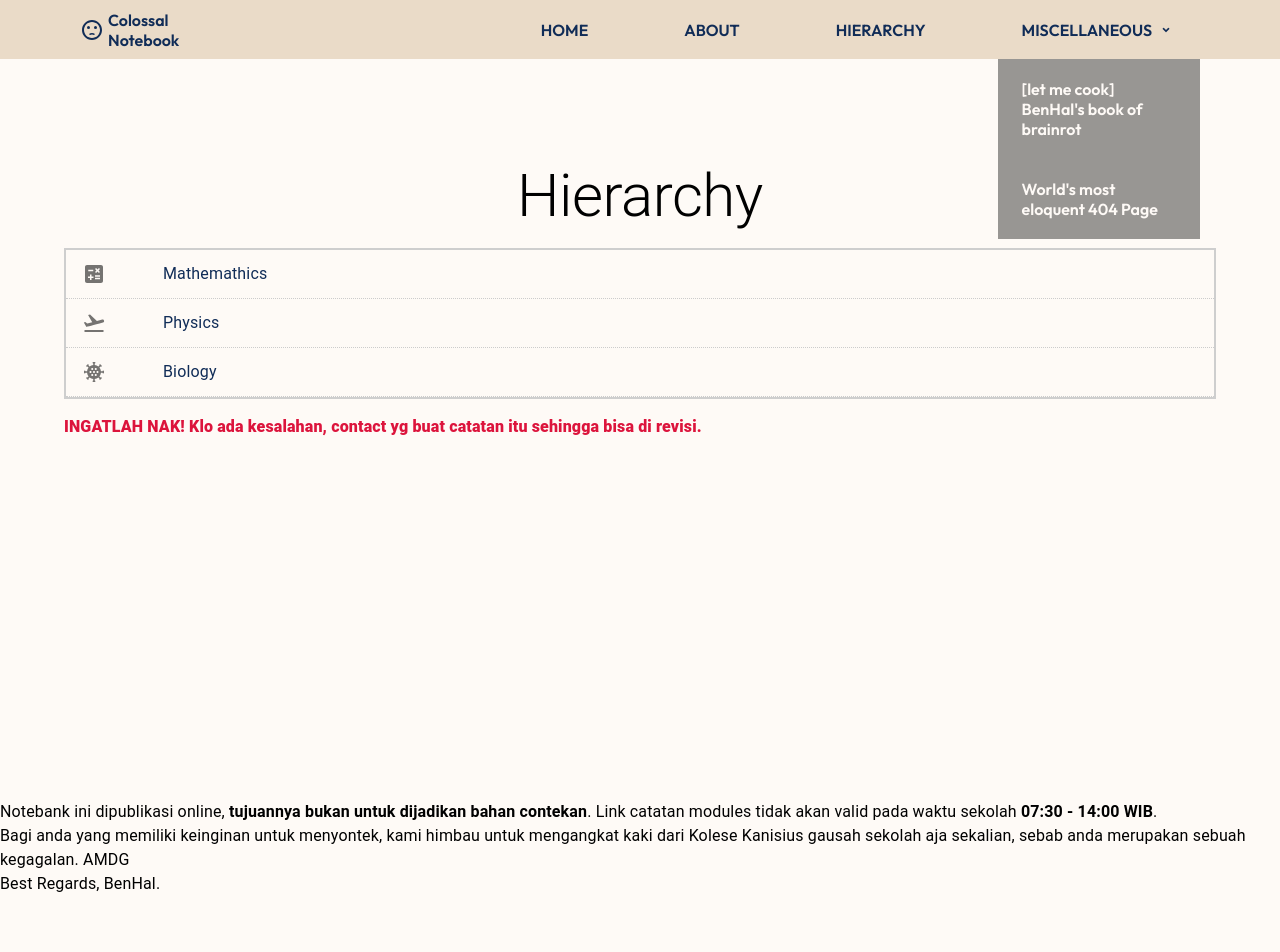
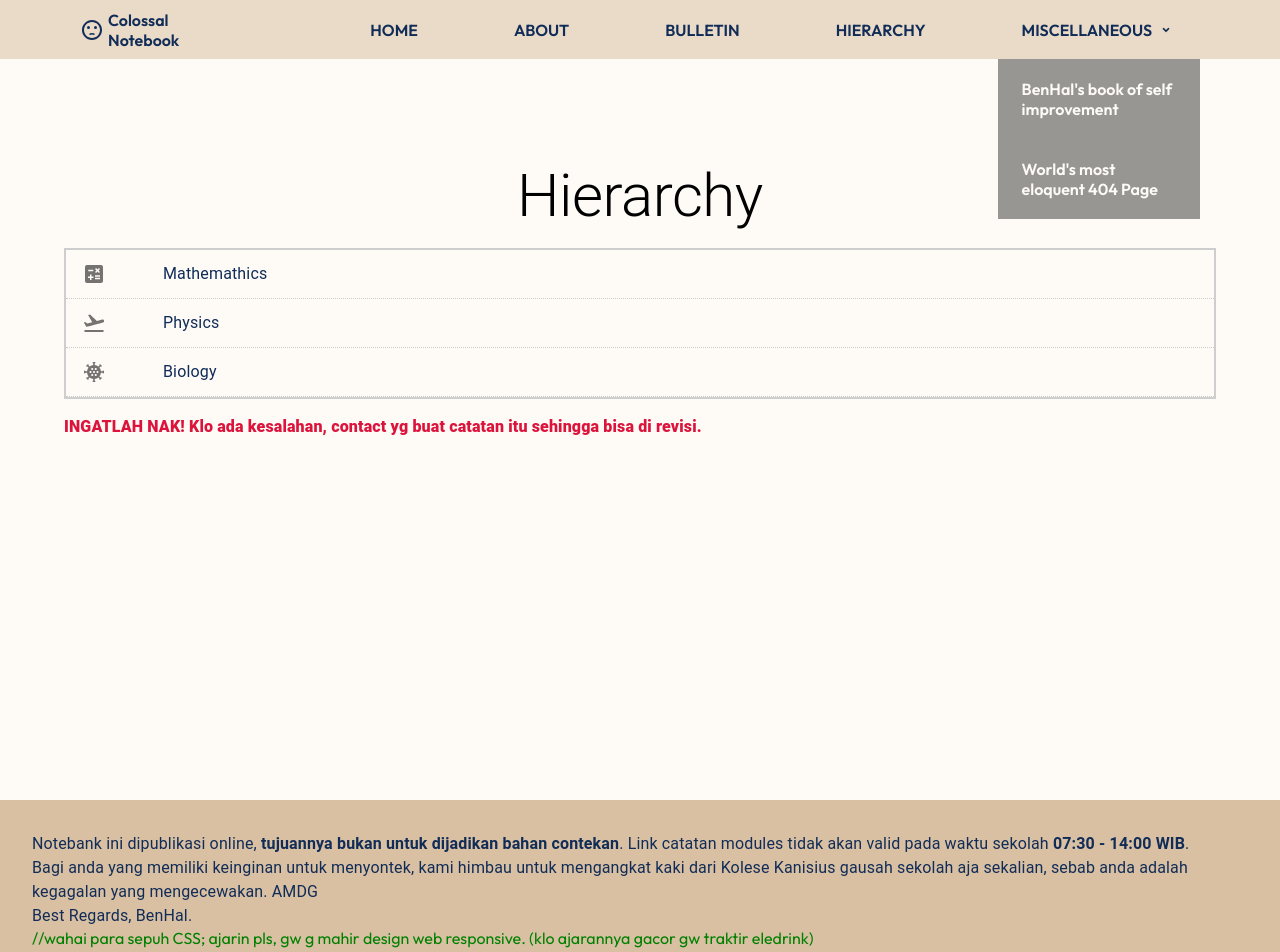
Before and after one commit to Benedict02/caniarc, a React (Vite) app: page /ColossalNotebook/hierarchy in a window 1280 px wide. Shown: the top 952 px of the page. Before the commit the page ends 896 px from the top, so only its background shows below. Built offline with nearby package versions, Linux system fonts and the light colour scheme.

Commit message:
WOW! BenHal Juni gbs coding react!! 1. Changed the `collapse` element algorithm. 2. Revamped the footer 3. Added BenHal's book of self improvement 4. Added Bulletin for current(important) materials

```diff
--- a/src/components/Footer.jsx
+++ b/src/components/Footer.jsx
@@ -3,7 +3,15 @@ import { Stack, Typography } from "@mui/material";
 const Footer = () => {
   return (
     <>
-      <Stack sx={{}}>
+      <Stack
+        sx={{
+          display: "grid",
+          background: "var(--third-color)",
+          position: "block",
+          color: "var(--dark-color)",
+          padding: "2em",
+        }}
+      >
         <Stack>
           <Typography>
             Notebank ini dipublikasi online,{" "}
@@ -14,11 +22,15 @@ const Footer = () => {
           <Typography>
             Bagi anda yang memiliki keinginan untuk menyontek, kami himbau untuk
             mengangkat kaki dari Kolese Kanisius gausah sekolah aja sekalian,
-            sebab anda merupakan sebuah kegagalan. AMDG
+            sebab anda adalah kegagalan yang mengecewakan. AMDG
           </Typography>
         </Stack>
         <Stack>
           <Typography>Best Regards, BenHal.</Typography>
+        </Stack>
+        <Stack sx={{ color: "green" }}>
+          //wahai para sepuh CSS; ajarin pls, gw g mahir design web responsive.
+          (klo ajarannya gacor gw traktir eledrink)
         </Stack>
       </Stack>
     </>
--- a/src/components/Navbar.jsx
+++ b/src/components/Navbar.jsx
@@ -67,6 +67,15 @@ const Navbar = () => {
                 </li>
                 <li>
                   <Link
+                    to="/ColossalNotebook/bulletin"
+                    className="nav__link"
+                    translate="no"
+                  >
+                    Bulletin
+                  </Link>
+                </li>
+                <li>
+                  <Link
                     to="/ColossalNotebook/hierarchy"
                     className="nav__link"
                     translate="no"
@@ -82,15 +91,16 @@ const Navbar = () => {
                   <ul className="dropdown__menu">
                     <li>
                       <Link
-                        to="/ColossalNotebook/"
+                        to="https://docs.google.com/document/d/1UR3F3hwjIx_lqDIvbrpLeqV171Ce18N0YnwhKyqjh6g/edit?usp=sharing"
                         className="nav__link--dropdown"
+                        target="_blank"
                       >
-                        [let me cook] BenHal's book of brainrot
+                        BenHal's book of self improvement
                       </Link>
                     </li>
                     <li>
                       <Link
-                        to="/ColossalNotebook/lol"
+                        to="/ColossalNotebook/bro-imaginebeingdownbad"
                         className="nav__link--dropdown"
                         translate="no"
                       >
--- a/src/main.jsx
+++ b/src/main.jsx
@@ -8,6 +8,7 @@ import About from "./pages/About";
 import Contact from "./pages/Contact";
 import NoPage from "./pages/NoPage";
 import Hierarchy from "./pages/Hierarchy";
+import Bulletin from "./pages/Bulletin.jsx";
 
 import { RouterProvider, createBrowserRouter } from "react-router-dom";
 
--- a/src/pages/About.jsx
+++ b/src/pages/About.jsx
@@ -21,14 +21,21 @@ const About = () => {
   const [openBiology, setOpenBiology] = useState(false);
 
   const handleClickChips = () => {
-    setOpenChips(!openChips);
+    if (openPhysics == true && openChips == false) {
+      setOpenChips(!openChips);
+      setOpenPhysics(!openPhysics);
+    } else {
+      setOpenChips(!openChips);
+    }
   };
 
   const handleClickPhysics = () => {
-    setOpenPhysics(!openPhysics);
-  };
-  const handleClickBiology = () => {
-    setOpenBiology(!openBiology);
+    if (openPhysics == false && openChips == true) {
+      setOpenPhysics(!openPhysics);
+      setOpenChips(!openChips);
+    } else {
+      setOpenPhysics(!openPhysics);
+    }
   };
 
   return (
@@ -163,7 +170,7 @@ const About = () => {
                   <HieGene
                     link=""
                     chip="A"
-                    title="Bagi makhluk ambis berat g ketolong, anda bisa mendapatkan ilmu lbh duluan dari sekolah melalui ini web kek bocoran gt saat yg lain berlibur & istirahat"
+                    title="Bagi makhluk ambis berat g ketolong, anda bisa mendapatkan ilmu lbh duluan dari sekolah melalui ini web kek bocoran modul gt saat yg lain berlibur & istirahat"
                   />
                 </List>
               </Collapse>
--- /dev/null
+++ b/src/pages/Bulletin.jsx
@@ -0,0 +1,7 @@
+import { Typography } from "@mui/material";
+
+const Bulletin = () => {
+  <Typography>Bulletin</Typography>;
+};
+
+export default Bulletin;
--- a/src/pages/Hierarchy.jsx
+++ b/src/pages/Hierarchy.jsx
@@ -20,14 +20,38 @@ const Hierarchy = () => {
   const BenHalWA = "+62818588589";
 
   const handleClickMath = () => {
-    setOpenMath(!openMath);
+    if ((!openMath && openPhysics) || (!openMath && openBiology)) {
+      setOpenPhysics(false);
+      setOpenMath(!openMath);
+      setOpenBiology(false);
+    } else {
+      setOpenPhysics(false);
+      setOpenMath(!openMath);
+      setOpenBiology(false);
+    }
   };
 
   const handleClickPhysics = () => {
-    setOpenPhysics(!openPhysics);
+    if ((!openPhysics && openMath) || (!openPhysics && openBiology)) {
+      setOpenMath(false);
+      setOpenPhysics(!openPhysics);
+      setOpenBiology(false);
+    } else {
+      setOpenMath(false);
+      setOpenPhysics(!openPhysics);
+      setOpenBiology(false);
+    }
   };
   const handleClickBiology = () => {
-    setOpenBiology(!openBiology);
+    if ((!openBiology && openMath) || (!openBiology && openPhysics)) {
+      setOpenMath(false);
+      setOpenBiology(!openBiology);
+      setOpenPhysics(false);
+    } else {
+      setOpenMath(false);
+      setOpenBiology(!openBiology);
+      setOpenPhysics(false);
+    }
   };
 
   return (
@@ -62,7 +86,6 @@ const Hierarchy = () => {
                   borderBottom: "1px dotted #ccc",
                   textIndent: "25px",
                   height: "auto",
-                  textTransform: "capitalize",
                 }}
                 onClick={handleClickMath}
               >
@@ -119,7 +142,7 @@ const Hierarchy = () => {
                     link="https://drive.google.com/file/d/1ng76-zmVoIBI6uxG0beKLSc-8RYuD9sD/view?usp=sharing"
                     color="info"
                     chip="Latihan Soal"
-                    title="[Trigonometry] Latihan Soal Aturan Sinus Cosinus"
+                    title="[Trigonometry] Latihan Soal Aturan Sinus, Cosinus, Luas Segitiga"
                   />
 
                   {/* Go continue trigono this is a little divider for matrix(kls 11) */}
```
